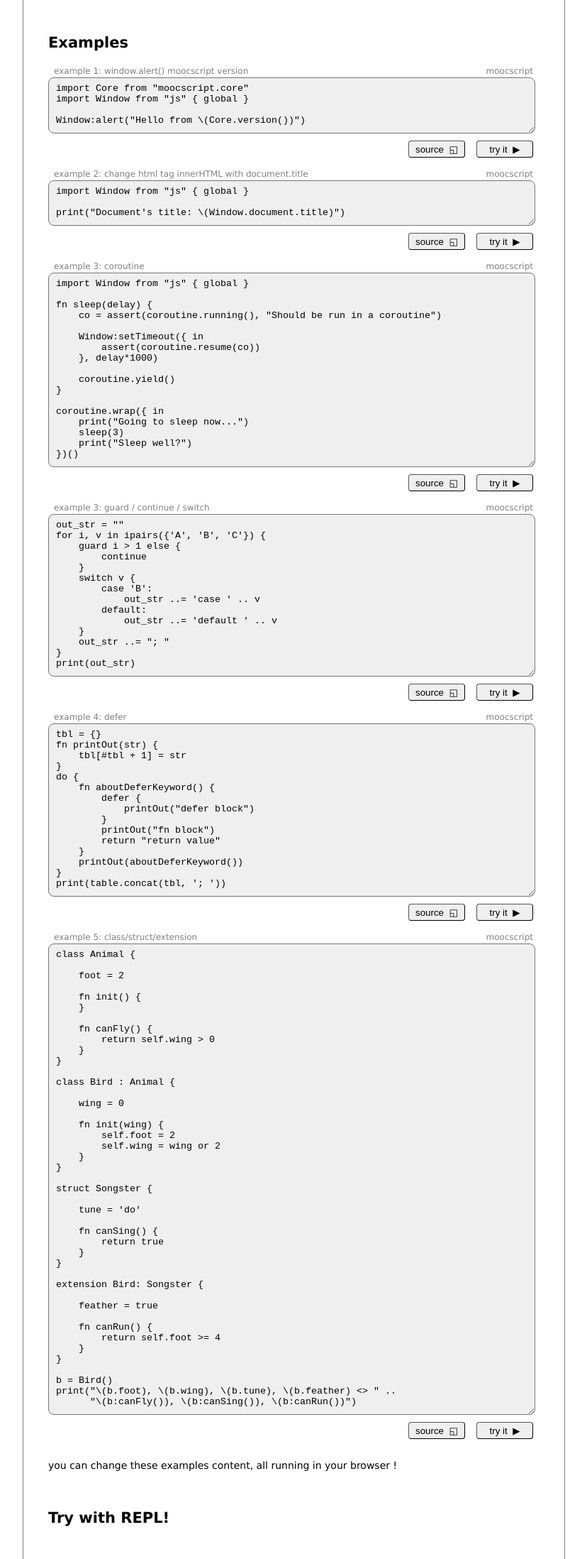
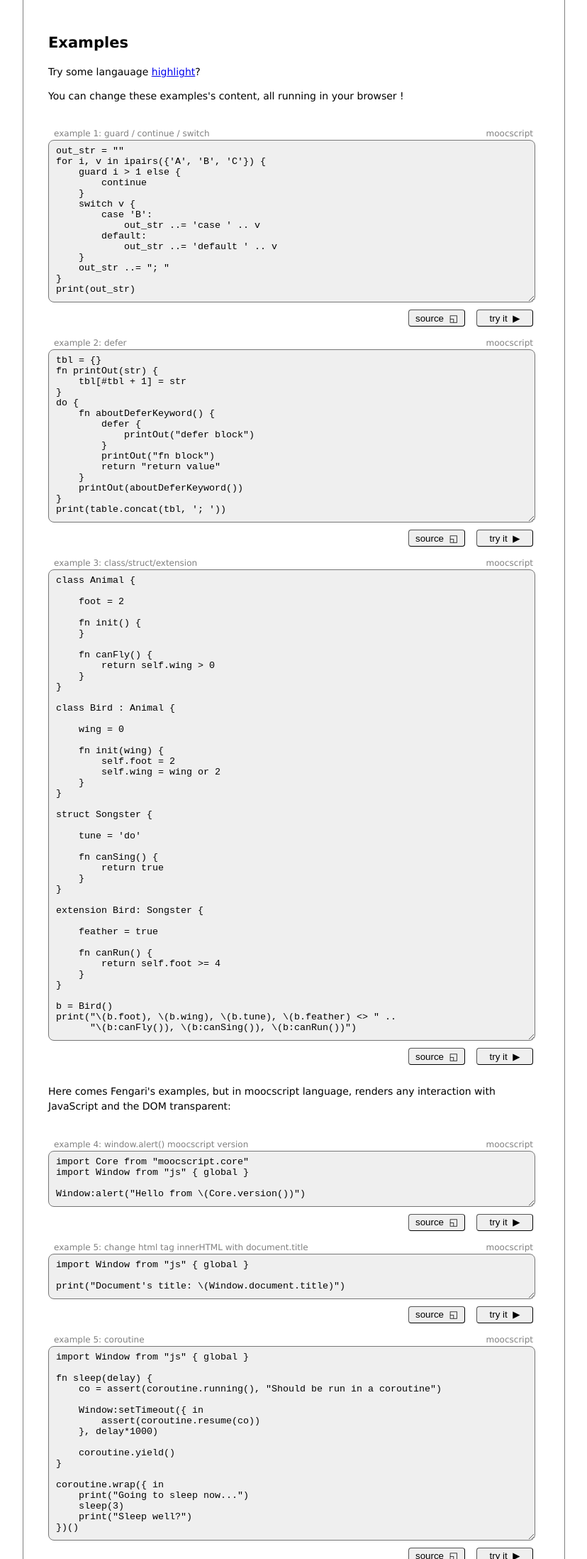
Before and after one commit to lalawue/mooncake.site, a plain HTML site: page index.html in a window 1280 px wide. Shown: the part 604-2800 px from the top of the page at 71% size, without its empty margins (228-1056 px from the left). Drawn offline with Linux system fonts and the light colour scheme; no server answers.

Commit message:
change example sequence

```diff
--- a/index.html
+++ b/index.html
@@ -116,67 +116,14 @@
 
     <h2>Examples</h2>
 
-    <!-- alert -->
-    <span class="h6 left ml1" style="color:gray">example 1: window.alert() moocscript version</span>
-    <span class="h6 right mr2" style="color:gray">moocscript</span>
-    <textarea id="exp_alert" class="code" type="text" placeholder="" title="alert" rows="4" spellcheck="false">
-import Core from "moocscript.core"
-import Window from "js" { global }
+    <p>Try some langauage <a href="https://github.com/lalawue/mooncake#highlight" target="mooc_github">highlight</a>?
 
-Window:alert("Hello from \(Core.version())")</textarea>
-    <div class="inline" style="width: 100%">
-        <button class="action right mr2" type="button" onclick="moocLoadTextArea('exp_alert')">try it &nbsp;▶</button>
-        <button class="action right mr2" type="button" onclick="moocSourceTextArea('exp_alert')">source &nbsp;◱</button>
-    </div>
+    <p>You can change these examples's content, all running in your browser !</p>
 
-    <br><br><br>
-
-    <!-- title -->
-    <span class="h6 left ml1" style="color:gray">example 2: change html tag innerHTML with document.title</span>
-    <span class="h6 right mr2" style="color: gray">moocscript</span>
-    <textarea id="exp_title" class="code" placeholder="" title="title" rows="3" spellcheck="false">
-import Window from "js" { global }
-
-print("Document's title: \(Window.document.title)")</textarea>
-    <div class="inline" style="width: 100%">
-        <div id="exp_title_out" class="left h6"></div>
-        <button class="action right mr2" type="button" onclick="moocLoadTextArea('exp_title')">try it &nbsp;▶</button>
-        <button class="action right mr2" type="button" onclick="moocSourceTextArea('exp_title')">source &nbsp;◱</button>
-    </div>
-
-    <br><br><br>
-
-    <!-- coroutine -->
-    <span class="h6 left ml1" style="color:gray">example 3: coroutine</span>
-    <span class="h6 right mr2" style="color: gray">moocscript</span>
-    <textarea id="exp_coroutine" class="code" placeholder="" title="coroutine" rows="17" spellcheck="false">
-import Window from "js" { global }
-
-fn sleep(delay) {
-    co = assert(coroutine.running(), "Should be run in a coroutine")
-
-    Window:setTimeout({ in
-        assert(coroutine.resume(co))
-    }, delay*1000)
-
-    coroutine.yield()
-}
-
-coroutine.wrap({ in
-    print("Going to sleep now...")
-    sleep(3)
-    print("Sleep well?")
-})()</textarea>
-    <div class="inline" style="width: 100%">
-        <div id="exp_coroutine_out" class="left h6"></div>
-        <button class="action right mr2" type="button" onclick="moocLoadTextArea('exp_coroutine')">try it &nbsp;▶</button>
-        <button class="action right mr2" type="button" onclick="moocSourceTextArea('exp_coroutine')">source &nbsp;◱</button>
-    </div>
-
-    <br><br><br>
+    <br>
 
     <!-- guard / continue / switch  -->
-    <span class="h6 left ml1" style="color:gray">example 3: guard / continue / switch</span>
+    <span class="h6 left ml1" style="color:gray">example 1: guard / continue / switch</span>
     <span class="h6 right mr2" style="color: gray">moocscript</span>
     <textarea id="exp_guard" class="code" placeholder="" title="coroutine" rows="14" spellcheck="false">
 out_str = ""
@@ -202,7 +149,7 @@ print(out_str)</textarea>
     <br><br><br>
 
     <!-- defer  -->
-    <span class="h6 left ml1" style="color:gray">example 4: defer</span>
+    <span class="h6 left ml1" style="color:gray">example 2: defer</span>
     <span class="h6 right mr2" style="color: gray">moocscript</span>
     <textarea id="exp_defer" class="code" placeholder="" title="coroutine" rows="15" spellcheck="false">
 tbl = {}
@@ -229,7 +176,7 @@ print(table.concat(tbl, '; '))</textarea>
     <br><br><br>
 
     <!-- class -->
-    <span class="h6 left ml1" style="color:gray">example 5: class/struct/extension</span>
+    <span class="h6 left ml1" style="color:gray">example 3: class/struct/extension</span>
     <span class="h6 right mr2" style="color: gray">moocscript</span>
     <textarea id="exp_class" class="code" placeholder="" title="class" rows="43" spellcheck="false">
 class Animal {
@@ -283,9 +230,69 @@ print("\(b.foot), \(b.wing), \(b.tune), \(b.feather) <> " ..
 
     <br><br><br>
 
-    <p>you can change these examples content, all running in your browser !</p>
+    <p>Here comes Fengari's examples, but in moocscript language, renders any interaction with JavaScript and the DOM transparent:</p>
 
     <br>
+
+    <!-- alert -->
+    <span class="h6 left ml1" style="color:gray">example 4: window.alert() moocscript version</span>
+    <span class="h6 right mr2" style="color:gray">moocscript</span>
+    <textarea id="exp_alert" class="code" type="text" placeholder="" title="alert" rows="4" spellcheck="false">
+import Core from "moocscript.core"
+import Window from "js" { global }
+
+Window:alert("Hello from \(Core.version())")</textarea>
+    <div class="inline" style="width: 100%">
+        <button class="action right mr2" type="button" onclick="moocLoadTextArea('exp_alert')">try it &nbsp;▶</button>
+        <button class="action right mr2" type="button" onclick="moocSourceTextArea('exp_alert')">source &nbsp;◱</button>
+    </div>
+
+    <br><br><br>
+
+    <!-- title -->
+    <span class="h6 left ml1" style="color:gray">example 5: change html tag innerHTML with document.title</span>
+    <span class="h6 right mr2" style="color: gray">moocscript</span>
+    <textarea id="exp_title" class="code" placeholder="" title="title" rows="3" spellcheck="false">
+import Window from "js" { global }
+
+print("Document's title: \(Window.document.title)")</textarea>
+    <div class="inline" style="width: 100%">
+        <div id="exp_title_out" class="left h6"></div>
+        <button class="action right mr2" type="button" onclick="moocLoadTextArea('exp_title')">try it &nbsp;▶</button>
+        <button class="action right mr2" type="button" onclick="moocSourceTextArea('exp_title')">source &nbsp;◱</button>
+    </div>
+
+    <br><br><br>
+
+    <!-- coroutine -->
+    <span class="h6 left ml1" style="color:gray">example 5: coroutine</span>
+    <span class="h6 right mr2" style="color: gray">moocscript</span>
+    <textarea id="exp_coroutine" class="code" placeholder="" title="coroutine" rows="17" spellcheck="false">
+import Window from "js" { global }
+
+fn sleep(delay) {
+    co = assert(coroutine.running(), "Should be run in a coroutine")
+
+    Window:setTimeout({ in
+        assert(coroutine.resume(co))
+    }, delay*1000)
+
+    coroutine.yield()
+}
+
+coroutine.wrap({ in
+    print("Going to sleep now...")
+    sleep(3)
+    print("Sleep well?")
+})()</textarea>
+    <div class="inline" style="width: 100%">
+        <div id="exp_coroutine_out" class="left h6"></div>
+        <button class="action right mr2" type="button" onclick="moocLoadTextArea('exp_coroutine')">try it &nbsp;▶</button>
+        <button class="action right mr2" type="button" onclick="moocSourceTextArea('exp_coroutine')">source &nbsp;◱</button>
+    </div>
+
+    <br><br><br>
+
 
     <!-- REPL -->
     <h2>Try with REPL!</h2>
```
